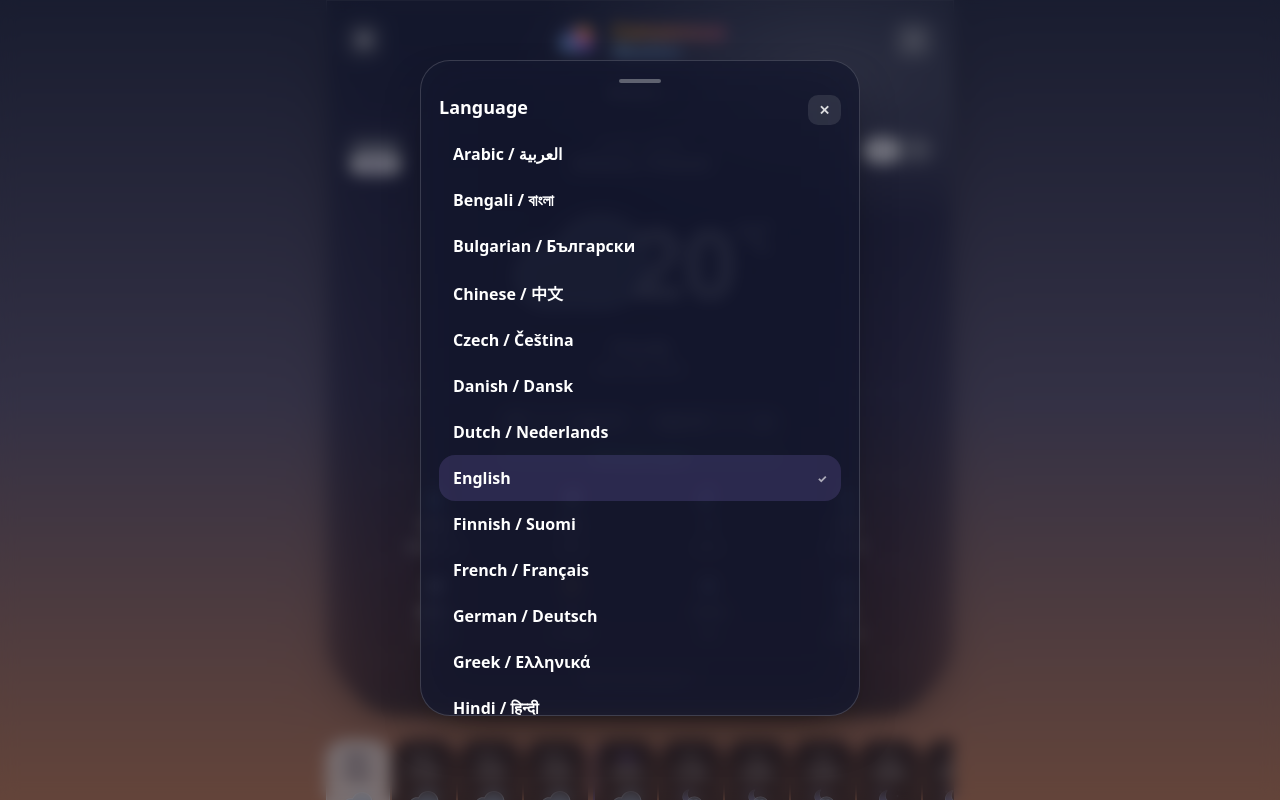
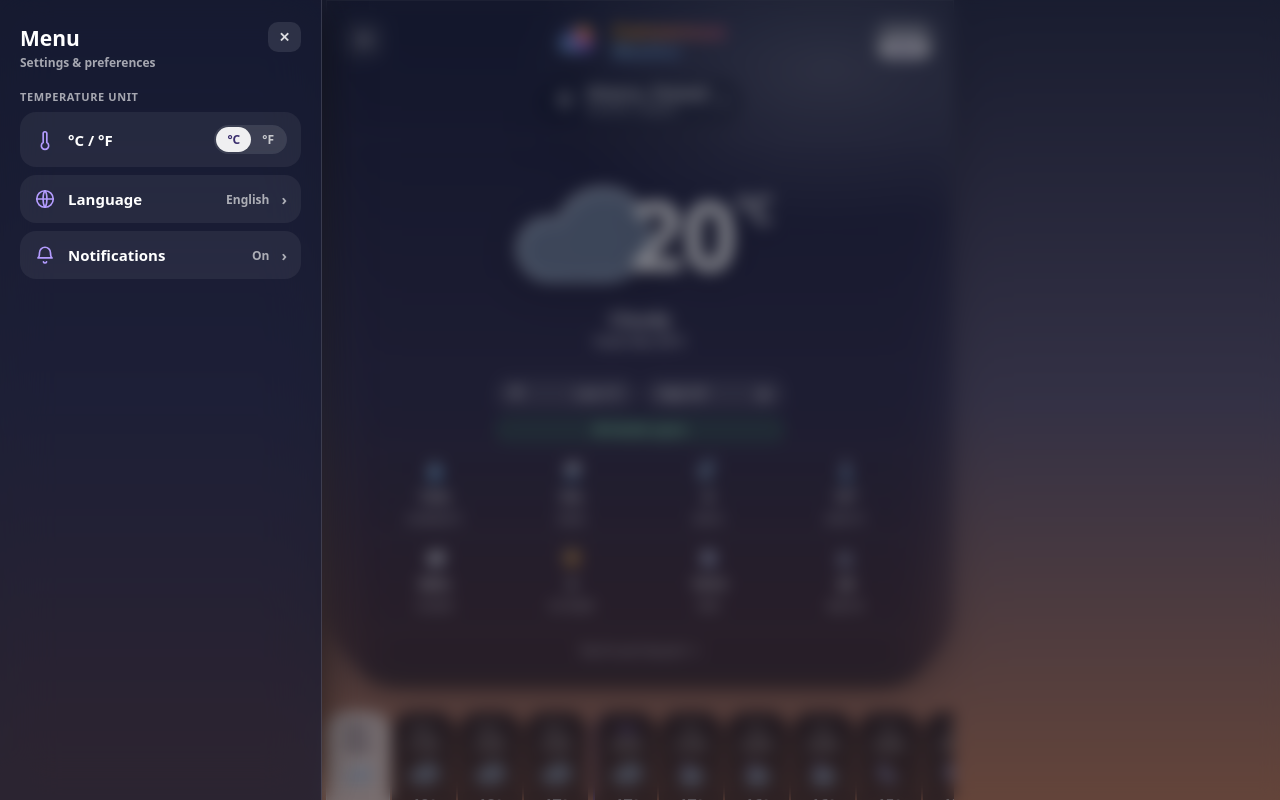
Before and after one commit to Szebastian31/Consensus_Weather, a plain HTML site: page app/src/main/assets/index.html in a window 1280 px wide. Both pictures are taken after a click on the button 364 px from the left and 40 px from the top of the page. Shown: the top 800 px of the page. Drawn offline with Linux system fonts and the light colour scheme; no server answers.

Commit message:
Add files via upload

```diff
--- a/app/src/main/assets/index.html
+++ b/app/src/main/assets/index.html
@@ -27,7 +27,9 @@
   .applogo{display:flex;align-items:center;justify-content:center;gap:12px;padding:0;cursor:pointer}
   .logo-badge.spin{animation:logospin .7s cubic-bezier(.4,0,.2,1)}
   @keyframes logospin{from{transform:rotate(0)}to{transform:rotate(360deg)}}
-  .logo-row{display:grid;grid-template-columns:40px 1fr 40px;align-items:center;gap:8px;padding:0 0 8px}
+  .logo-row{display:grid;grid-template-columns:1fr auto 1fr;align-items:center;gap:8px;padding:0 0 10px}
+  .logo-row .hhbtn{justify-self:start}
+  .logo-row .live-pill{justify-self:end}
   .hhbtn{width:38px;height:38px;border-radius:12px;border:1px solid rgba(255,255,255,.18);background:rgba(255,255,255,.12);color:#fff;font-size:17px;line-height:1;display:flex;align-items:center;justify-content:center;cursor:pointer;padding:0;backdrop-filter:blur(4px);-webkit-backdrop-filter:blur(4px)}
   .hhbtn:active{background:rgba(255,255,255,.24)}
   .hhbtn.off{color:rgba(255,255,255,.5)}
@@ -59,6 +61,35 @@
   .locnow{flex:0 1 auto;border:1px solid rgba(255,255,255,.18);background:var(--card);backdrop-filter:blur(18px) saturate(1.4);-webkit-backdrop-filter:blur(18px) saturate(1.4);color:#fff;font-family:inherit;font-weight:800;font-size:15px;padding:10px 20px;border-radius:999px;cursor:pointer;white-space:nowrap;box-shadow:var(--shadow);overflow:hidden;text-overflow:ellipsis;max-width:56%}
   .locnow .cev{opacity:.7;font-size:12px;margin-left:5px}
   .locside{flex:0 1 auto;max-width:24%;overflow:hidden;text-overflow:ellipsis;white-space:nowrap;border:none;background:transparent;color:var(--ink-mute);font-family:inherit;font-weight:800;font-size:12px;padding:6px 4px;cursor:pointer;opacity:.75}
+  /* centered location selector under the logo */
+  .locsel{display:flex;align-items:center;gap:11px;margin:2px auto 12px;padding:9px 18px;border-radius:999px;background:var(--card);backdrop-filter:blur(18px) saturate(1.4);-webkit-backdrop-filter:blur(18px) saturate(1.4);border:1px solid rgba(255,255,255,.16);box-shadow:var(--shadow);cursor:pointer;width:max-content;max-width:86%}
+  .locsel:active{background:rgba(255,255,255,.16)}
+  .locsel-pin{display:flex;align-items:center;color:#fff;opacity:.92}
+  .locpin{width:21px;height:21px;display:block}
+  .locsel-txt{display:flex;flex-direction:column;align-items:flex-start;line-height:1.12;min-width:0}
+  .locsel-city{font-size:16px;font-weight:800;color:#fff;white-space:nowrap;overflow:hidden;text-overflow:ellipsis;max-width:210px}
+  .locsel-coord{font-size:11px;font-weight:700;color:rgba(255,255,255,.72);letter-spacing:.2px;margin-top:1px}
+  .locsel-cev{color:rgba(255,255,255,.72);font-size:13px;margin-left:1px}
+  /* hamburger side drawer */
+  .drawer{position:fixed;inset:0;z-index:55;visibility:hidden}
+  .drawer.open{visibility:visible}
+  .drawer-scrim{position:absolute;inset:0;background:rgba(8,10,25,.5);backdrop-filter:blur(8px);-webkit-backdrop-filter:blur(8px);opacity:0;transition:opacity .28s ease}
+  .drawer.open .drawer-scrim{opacity:1}
+  .drawer-panel{position:absolute;top:0;left:0;bottom:0;width:80%;max-width:322px;background:rgba(22,26,48,.72);backdrop-filter:blur(26px) saturate(1.4);-webkit-backdrop-filter:blur(26px) saturate(1.4);border-right:1px solid rgba(255,255,255,.14);box-shadow:8px 0 40px -10px rgba(0,0,0,.6);padding:max(22px,env(safe-area-inset-top)) 20px 22px;transform:translateX(-102%);transition:transform .3s cubic-bezier(.22,.7,.25,1);overflow-y:auto;overscroll-behavior:contain;-webkit-overflow-scrolling:touch}
+  .drawer.open .drawer-panel{transform:translateX(0)}
+  .drawer .closex{float:right}
+  .drawer h3{margin:2px 0 2px;font-size:21px;font-weight:800;color:var(--ink)}
+  .drawer .dsub{font-size:12px;font-weight:700;color:var(--ink-mute);margin-bottom:8px}
+  .drawer-sec{font-size:11px;font-weight:800;text-transform:uppercase;letter-spacing:.6px;color:var(--ink-mute);margin:18px 0 8px}
+  .drawer-row{display:flex;align-items:center;justify-content:space-between;gap:10px;padding:13px 14px;border-radius:16px;background:rgba(255,255,255,.06);color:var(--ink);font-weight:800;font-size:15px;cursor:pointer;margin-bottom:8px}
+  .drawer-row:active{background:rgba(255,255,255,.12)}
+  .drawer-row .dr-l{display:flex;align-items:center;gap:12px;min-width:0}
+  .drawer-row .dr-ic{width:22px;height:22px;color:var(--feels);display:flex;align-items:center;justify-content:center;flex:0 0 auto}
+  .drawer-row .dr-ic .hhi{width:22px;height:22px}
+  .drawer-row .dr-val{font-size:12px;font-weight:800;color:var(--ink-mute)}
+  .drawer-row .dr-cev{color:var(--ink-mute);font-size:15px}
+  .drawer .unit-toggle{background:rgba(255,255,255,.10)}
+  .drawer-row.drawer-unit{justify-content:center;padding:11px}
   /* manage-locations list (in popup) */
   .loclist{margin-bottom:14px}
   .locitem{display:flex;align-items:center;justify-content:space-between;gap:10px;padding:12px 14px;border-radius:16px;cursor:pointer;font-weight:800;color:var(--ink)}
@@ -223,7 +254,7 @@
   #app.app-prev{animation:appFromLeft .46s cubic-bezier(.16,.84,.3,1)}
   #app.app-fade{animation:appSettle .32s cubic-bezier(.16,.84,.3,1)}
   @media (prefers-reduced-motion:reduce){#app.app-next,#app.app-prev,#app.app-fade{animation:none}}
-  @keyframes drift{0%,100%{transform:translateX(-2px)}50%{transform:translateX(2px)}}
+  @keyframes drift{0%,100%{transform:translateX(-3px)}50%{transform:translateX(3px)}}
   @keyframes fall{0%{transform:translateY(-3px);opacity:0}30%{opacity:1}100%{transform:translateY(6px);opacity:0}}
   @keyframes tw{0%,100%{opacity:.35}50%{opacity:1}}
   @keyframes bob{0%,100%{transform:translateY(0)}50%{transform:translateY(-3px)}}
@@ -267,6 +298,7 @@
   .expander{display:block;width:100%;margin-top:8px;border:none;border-radius:14px;padding:11px;font-family:inherit;font-weight:800;font-size:13px;color:var(--feels);background:rgba(167,139,255,.14);cursor:pointer}
   #partSheet .sheet-card{max-width:520px;max-height:82vh;overflow:auto;overscroll-behavior:contain;-webkit-overflow-scrolling:touch}
   #langSheet .sheet-card{max-height:82vh;overflow:auto;overscroll-behavior:contain;-webkit-overflow-scrolling:touch}
+  #sheet .sheet-card{max-height:82vh;overflow:auto;overscroll-behavior:contain;-webkit-overflow-scrolling:touch}
   #partSheet .segs{display:grid;grid-template-columns:1fr;gap:10px;margin-top:6px}
   .cbadge{display:inline-flex;align-items:center;justify-content:center;gap:5px;width:288px;margin:7px 0 3px;font-size:11.5px;font-weight:800;padding:3px 10px;border-radius:999px;cursor:pointer;border:1px solid transparent;white-space:nowrap}
   .cbadge-row{display:flex;justify-content:center;margin:10px 0 2px}
@@ -372,6 +404,10 @@
   </div>
 </div>
 
+<div class="drawer" id="menuDrawer">
+  <div class="drawer-scrim" onclick="closeMenu()"></div>
+  <div class="drawer-panel" id="menuPanel"></div>
+</div>
 <div class="sheet" id="langSheet">
   <div class="sheet-card">
     <div class="grab"></div>
@@ -415,7 +451,7 @@ const PI_VB={clear:'0 0 102.85 103.63',clearN:'0 0 104.46 97.03',pcloudy:'0 0 10
 function pico(key,size){size=size||34;
   const night=key.indexOf('-night')>=0, base=key.replace('-day','').replace('-night','');
   const g=(inner,tx,ty,s,op)=>`<g transform="translate(${tx} ${ty}) scale(${s})"${op?` opacity="${op}"`:''}>${inner}</g>`;
-  const cloud=(tx,ty,s,op,v)=>g(v==='dk'?PI_CLOUD3:(v?PI_CLOUD2:PI_CLOUD),tx,ty,s,op);
+  const cloud=(tx,ty,s,op,v)=>g('<g class="p-cloud">'+(v==='dk'?PI_CLOUD3:(v?PI_CLOUD2:PI_CLOUD))+'</g>',tx,ty,s,op);
   const dot=(x,y,r,c)=>`<circle class="p-star ${c}" cx="${x}" cy="${y}" r="${r}" fill="#cbd9f2"/>`;
   const rainAt=(x,y,d)=>`<path class="p-drop ${d}" d="M${x} ${y} c-5.4 6.6 -5.4 12 0 17 c5.4 -4.9 5.4 -10.4 0 -17 Z" fill="url(#gRainLine)"/>`;
   const flakeAt=(x,y,d)=>`<g class="p-drop ${d}" stroke="#cbdff5" stroke-width="2.6" stroke-linecap="round"><line x1="${x}" y1="${y-6.5}" x2="${x}" y2="${y+6.5}"/><line x1="${x-5.6}" y1="${y-3.2}" x2="${x+5.6}" y2="${y+3.2}"/><line x1="${x-5.6}" y1="${y+3.2}" x2="${x+5.6}" y2="${y-3.2}"/></g>`;
@@ -642,6 +678,7 @@ const AGREE={
 const I18N={
   en:{
     langTitle:"Language",
+    menuTitle:"Menu",menuSub:"Settings & preferences",tempUnit:"Temperature unit",notifTitle:"Notifications",onLbl:"On",offLbl:"Off",
     days:["Sun","Mon","Tue","Wed","Thu","Fri","Sat"],
     cond_clear_day:"Sunny",cond_clear_night:"Clear",cond_pcloudy:"Partly cloudy",cond_cloudy:"Cloudy",cond_overcast:"Overcast",cond_fog:"Fog",cond_rain:"Rain",cond_snow:"Snow",cond_thunder:"Thunderstorms",
     feelsLike:"Feels like",high:"High",low:"Low",now:"Now",today:"Today",
@@ -683,6 +720,7 @@ const I18N={
   },
   pl:{
     langTitle:"Język",
+    menuTitle:"Menu",menuSub:"Ustawienia i preferencje",tempUnit:"Jednostka temperatury",notifTitle:"Powiadomienia",onLbl:"Wł.",offLbl:"Wył.",
     days:["Nd","Pn","Wt","Śr","Cz","Pt","So"],
     cond_clear_day:"Słonecznie",cond_clear_night:"Bezchmurnie",cond_pcloudy:"Częściowe zachmurzenie",cond_cloudy:"Pochmurno",cond_overcast:"Zachmurzenie całkowite",cond_fog:"Mgła",cond_rain:"Deszcz",cond_snow:"Śnieg",cond_thunder:"Burze",
     feelsLike:"Odczuwalna",high:"Maks.",low:"Min.",now:"Teraz",today:"Dziś",
@@ -2298,19 +2336,14 @@ function render(D,root,ai){
     <div class="glow"></div>
     <div class="hero-head">
       <div class="logo-row">
-        <button class="hhbtn" onclick="event.stopPropagation();openLangSheet()" aria-label="Language">${icoGlobe()}</button>
+        <button class="hhbtn" onclick="event.stopPropagation();openMenu()" aria-label="Menu">${icoMenu()}</button>
         <div class="applogo" onclick="event.stopPropagation();spinLogo(this);refreshWeather()" role="button" aria-label="Refresh"><img class="logo-badge" src="emblem.png" alt=""><div class="logo-word"><span class="lw1">Consensus</span><span class="lw2">Weather</span></div></div>
-        <button class="hhbtn${NOTIF?'':' off'}" id="notifBtn" onclick="event.stopPropagation();openNotifSheet()" aria-label="Notifications">${icoBell(NOTIF)}</button>
+        <div class="live-pill"><span class="lp1">${D.live?t('liveAvg'):t('offline')}</span><span class="lp2">${D.updated||'--:--'}</span></div>
       </div>
-      <div class="locbar" id="tiles"></div>
+      <div class="locsel" id="tiles" onclick="event.stopPropagation();openManage()"></div>
     </div>
     <div class="hero-divider"></div>
     <div class="hero-body" onclick="openParts()">
-    <div class="hero-top">
-      <div class="live-pill"><span class="lp1">${D.live?t('liveAvg'):t('offline')}</span><span class="lp2">${D.updated||'--:--'}</span></div>
-      <div class="loc"><small>${Math.abs(D.place.lat).toFixed(2)}°${D.place.lat>=0?'N':'S'}, ${Math.abs(D.place.lon).toFixed(2)}°${D.place.lon>=0?'E':'W'}</small><span class="locname">${D.place.name}${D.place.country?', '+D.place.country:''}</span></div>
-      <div class="unit-toggle" onclick="event.stopPropagation()"><button class="${UNIT==='C'?'on':''}" onclick="setUnit('C')">°C</button><button class="${UNIT==='F'?'on':''}" onclick="setUnit('F')">°F</button></div>
-    </div>
     <div class="hero-main">
       <div class="hero-set">
         <div class="hero-pict">${pico(c.key,150)}</div>
@@ -2456,14 +2489,12 @@ let LOCS=loadLocs(), ACTIVE=0;
 function gpsIndex(){return LOCS.findIndex(l=>l&&l.gps);}
 
 function renderTiles(scope,ai){
-  const el=(scope||document).querySelector('#tiles'); if(!el)return; el.className='locbar';
-  const n=LOCS.length, A=(ai==null?ACTIVE:ai), cur=LOCS[A]||LOCS[0];
-  if(n<=1){ el.innerHTML=`<button class="locnow" onclick="openManage()">${cur&&cur.gps?'📍 ':''}${cur?cur.name:'—'} <span class="cev">▾</span></button>`; return; }
-  const pi=(A-1+n)%n, ni=(A+1)%n, prev=LOCS[pi], next=LOCS[ni];
-  el.innerHTML=
-    `<button class="locside l" onclick="pickLoc(${pi})">‹ ${prev.gps?'📍':''}${prev.name}</button>`+
-    `<button class="locnow" onclick="openManage()">${cur.gps?'📍 ':''}${cur.name} <span class="cev">▾</span></button>`+
-    `<button class="locside r" onclick="pickLoc(${ni})">${next.name}${next.gps?' 📍':''} ›</button>`;
+  const el=(scope||document).querySelector('#tiles'); if(!el)return; el.className='locsel';
+  const A=(ai==null?ACTIVE:ai), cur=LOCS[A]||LOCS[0];
+  if(!cur){el.innerHTML='';return;}
+  const lat=+cur.lat, lon=+cur.lon;
+  const coord=Math.abs(lat).toFixed(2)+'°'+(lat>=0?'N':'S')+', '+Math.abs(lon).toFixed(2)+'°'+(lon>=0?'E':'W');
+  el.innerHTML=`<span class="locsel-pin">${icoPin()}</span><div class="locsel-txt"><span class="locsel-city">${cur.name}${cur.country?', '+cur.country:''}</span><span class="locsel-coord">${coord}</span></div><span class="locsel-cev">▾</span>`;
 }
 function renderLocList(){
   const box=document.getElementById('locList'); if(!box)return;
@@ -2551,9 +2582,9 @@ let _sx=0,_sy=0,_st=null;
 let DRAG={active:false,dir:0,w:0,dx:0,ghost:null};
 let _raf=0,_pdx=0,_vx=0,_vt=0,_pvx=0,_pvt=0;
 function _applyDrag(){_raf=0;if(!DRAG.active)return;const app=document.getElementById('app');const d=_pdx;app.style.transform='translate3d('+d+'px,0,0)';if(DRAG.ghost)DRAG.ghost.style.transform='translate3d('+(DRAG.dir*DRAG.w+d)+'px,0,0)';}
-document.addEventListener('touchstart',e=>{const t=e.touches[0];_sx=t.clientX;_sy=t.clientY;_st=e.target;DRAG.active=false;if(e.target&&e.target.closest&&e.target.closest('.locbar,.strip,.chart-box'))setRefresh(false);},{passive:true});
+document.addEventListener('touchstart',e=>{const t=e.touches[0];_sx=t.clientX;_sy=t.clientY;_st=e.target;DRAG.active=false;if(e.target&&e.target.closest&&e.target.closest('.locsel,.locbar,.strip,.chart-box'))setRefresh(false);},{passive:true});
 document.addEventListener('touchmove',e=>{
-  if(document.querySelector('.sheet.open'))return;
+  if(document.querySelector('.sheet.open,.drawer.open'))return;
   if(_st&&_st.closest&&_st.closest('.strip,.chart-box'))return; // let those scroll horizontally
   if(LOCS.length<2)return;
   const t=e.touches[0],dx=t.clientX-_sx,dy=t.clientY-_sy;
@@ -2577,9 +2608,9 @@ document.addEventListener('touchmove',e=>{
   if(!_raf)_raf=requestAnimationFrame(_applyDrag);
 },{passive:false});
 document.addEventListener('touchend',e=>{
-  if(!document.querySelector('.sheet.open'))setRefresh(true);
+  if(!document.querySelector('.sheet.open,.drawer.open'))setRefresh(true);
   if(DRAG.active){finishDrag();return;}
-  if(document.querySelector('.sheet.open'))return;
+  if(document.querySelector('.sheet.open,.drawer.open'))return;
   if(_st&&_st.closest&&_st.closest('.strip,.chart-box'))return; // let those scroll horizontally
   const t=e.changedTouches[0],dx=t.clientX-_sx,dy=t.clientY-_sy;
   if(LOCS.length>1&&Math.abs(dx)>60&&Math.abs(dx)>Math.abs(dy)*1.6){
@@ -2647,6 +2678,9 @@ let NOTIFCFG=(function(){
 let NOTIF=NOTIFCFG.enabled;
 function icoGlobe(){return '<svg class="hhi" viewBox="0 0 24 24" fill="none" stroke="currentColor" stroke-width="1.8" stroke-linecap="round" stroke-linejoin="round"><circle cx="12" cy="12" r="9"/><path d="M3 12h18"/><path d="M12 3c2.8 3.3 2.8 14.7 0 18c-2.8-3.3-2.8-14.7 0-18Z"/></svg>';}
 function icoBell(on){return '<svg class="hhi" viewBox="0 0 24 24" fill="none" stroke="currentColor" stroke-width="1.8" stroke-linecap="round" stroke-linejoin="round"><path d="M6 9.5a6 6 0 0 1 12 0c0 4.6 1.7 5.7 1.7 5.7H4.3S6 14.1 6 9.5Z"/><path d="M10.3 19.5a1.8 1.8 0 0 0 3.4 0"/>'+(on?'':'<line x1="4.5" y1="3.5" x2="19.5" y2="20.5"/>')+'</svg>';}
+function icoMenu(){return '<svg class="hhi" viewBox="0 0 24 24" fill="none" stroke="currentColor" stroke-width="1.9" stroke-linecap="round"><line x1="4" y1="7" x2="20" y2="7"/><line x1="4" y1="12" x2="20" y2="12"/><line x1="4" y1="17" x2="20" y2="17"/></svg>';}
+function icoPin(){return '<svg class="locpin" viewBox="0 0 24 24" fill="none" stroke="currentColor" stroke-width="1.9" stroke-linecap="round" stroke-linejoin="round"><path d="M12 21s7-6.4 7-11a7 7 0 0 0-14 0c0 4.6 7 11 7 11Z"/><circle cx="12" cy="10" r="2.6"/></svg>';}
+function icoTherm(){return '<svg class="hhi" viewBox="0 0 24 24" fill="none" stroke="currentColor" stroke-width="1.8" stroke-linecap="round" stroke-linejoin="round"><path d="M14 14.8V5a2 2 0 0 0-4 0v9.8a4 4 0 1 0 4 0Z"/></svg>';}
 function IC(name,size){size=size||22;var P={
   clock:'<circle cx="12" cy="12" r="9"/><path d="M12 7v5l3 2"/>',
   chart:'<path d="M3 16 Q8 6 12 11 T21 8"/><path d="M3 20h18"/>',
@@ -2741,6 +2775,19 @@ function renderLangList(){
 function openLangSheet(){renderLangList();document.getElementById('langSheet').classList.add('open');setRefresh(false);}
 function closeLangSheet(){var s=document.getElementById('langSheet');if(s)s.classList.remove('open');setRefresh(true);}
 document.getElementById('langSheet').addEventListener('click',e=>{if(e.target.id==='langSheet')closeLangSheet();});
+function renderMenu(){
+  var p=document.getElementById('menuPanel'); if(!p)return;
+  p.innerHTML=
+    `<button class="closex" onclick="closeMenu()">✕</button>`+
+    `<h3>${t('menuTitle')}</h3><div class="dsub">${t('menuSub')}</div>`+
+    `<div class="drawer-sec">${t('tempUnit')}</div>`+
+    `<div class="drawer-row" onclick="event.stopPropagation()"><div class="dr-l"><span class="dr-ic">${icoTherm()}</span><span>°C / °F</span></div>`+
+      `<div class="unit-toggle"><button class="${UNIT==='C'?'on':''}" onclick="setUnit('C');renderMenu()">°C</button><button class="${UNIT==='F'?'on':''}" onclick="setUnit('F');renderMenu()">°F</button></div></div>`+
+    `<div class="drawer-row" onclick="closeMenu();openLangSheet()"><div class="dr-l"><span class="dr-ic">${icoGlobe()}</span><span>${t('langTitle')}</span></div><div class="dr-l"><span class="dr-val">${LANG_NAMES[LANG]||LANG.toUpperCase()}</span><span class="dr-cev">›</span></div></div>`+
+    `<div class="drawer-row" onclick="closeMenu();openNotifSheet()"><div class="dr-l"><span class="dr-ic">${icoBell(NOTIF)}</span><span>${t('notifTitle')}</span></div><div class="dr-l"><span class="dr-val">${NOTIF?t('onLbl'):t('offLbl')}</span><span class="dr-cev">›</span></div></div>`;
+}
+function openMenu(){renderMenu();document.getElementById('menuDrawer').classList.add('open');setRefresh(false);}
+function closeMenu(){var d=document.getElementById('menuDrawer');if(d)d.classList.remove('open');if(!document.querySelector('.sheet.open'))setRefresh(true);}
 
 /* ============ INIT ============ */
 document.documentElement.lang=LANG;
```
